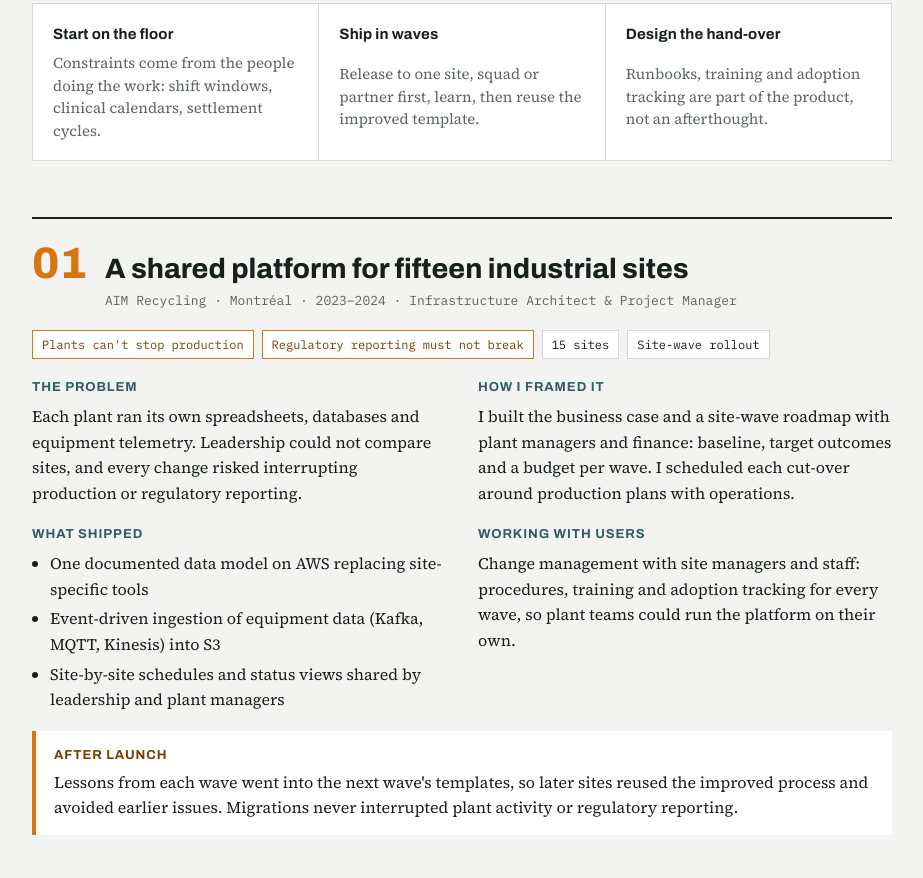
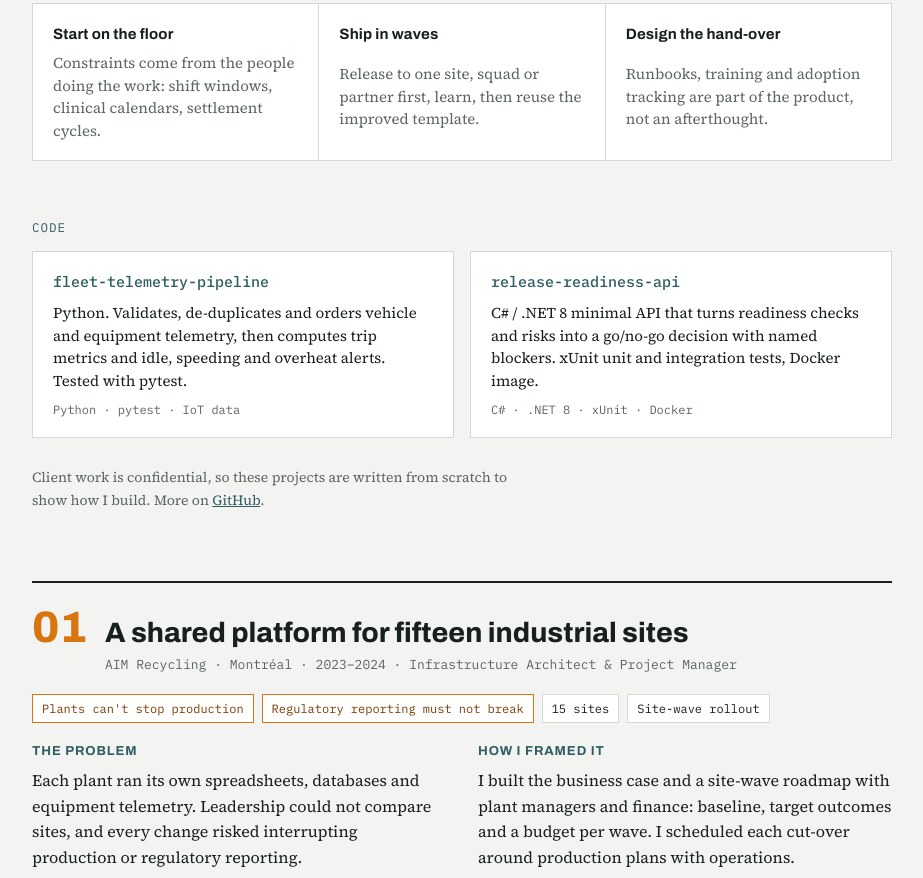
Before and after one commit to fleurybryanhavyarimana0-X/fleurybryanhavyarimana0-X.github.io, a plain HTML site: page index.html in a window 1280 px wide. Shown: the part 482-1360 px from the top of the page, without its empty margins (178-1101 px from the left). Drawn offline with Linux system fonts and the light colour scheme.

Commit message:
Add code projects section

```diff
--- a/index.html
+++ b/index.html
@@ -47,6 +47,14 @@ h1 span{color:var(--signal)}
 .grid ul{padding-left:18px;display:grid;gap:4px}
 .after{background:var(--surface);border-left:4px solid var(--signal);padding:14px 18px;font-size:16px}
 .after b{font-family:var(--display);font-size:13px;letter-spacing:.07em;text-transform:uppercase;color:var(--signal-ink);display:block;margin-bottom:4px}
+.projects{display:grid;gap:14px}
+.proj-grid{display:grid;grid-template-columns:repeat(auto-fit,minmax(260px,1fr));gap:16px}
+.proj{display:grid;gap:8px;padding:18px 20px;background:var(--surface);border:1px solid var(--line);color:var(--ink);text-decoration:none;min-width:0}
+.proj:hover,.proj:focus-visible{border-color:var(--signal);outline:none}
+.proj h3{font-family:var(--mono);font-size:15px;font-weight:500;margin:0;color:var(--steel)}
+.proj p{margin:0;font-size:15px;line-height:1.5}
+.proj span{font-family:var(--mono);font-size:12px;color:var(--muted)}
+.note a{color:var(--steel)}
 footer{border-top:1px solid var(--line);padding-top:22px;display:grid;gap:10px;font-size:15px;color:var(--muted)}
 footer .contact{font-family:var(--mono);font-size:14px;color:var(--ink);user-select:all}
 .note{font-size:14px;color:var(--muted);max-width:66ch}
@@ -67,6 +75,15 @@ footer .contact{font-family:var(--mono);font-size:14px;color:var(--ink);user-sel
   <div><h3>Ship in waves</h3><p>Release to one site, squad or partner first, learn, then reuse the improved template.</p></div>
   <div><h3>Design the hand-over</h3><p>Runbooks, training and adoption tracking are part of the product, not an afterthought.</p></div>
 </div>
+
+<section class="projects" aria-label="Code">
+  <div class="eyebrow">Code</div>
+  <div class="proj-grid">
+    <a class="proj" href="https://github.com/fleurybryanhavyarimana0-X/fleet-telemetry-pipeline"><h3>fleet-telemetry-pipeline</h3><p>Python. Validates, de-duplicates and orders vehicle and equipment telemetry, then computes trip metrics and idle, speeding and overheat alerts. Tested with pytest.</p><span>Python · pytest · IoT data</span></a>
+    <a class="proj" href="https://github.com/fleurybryanhavyarimana0-X/release-readiness-api"><h3>release-readiness-api</h3><p>C# / .NET 8 minimal API that turns readiness checks and risks into a go/no-go decision with named blockers. xUnit unit and integration tests, Docker image.</p><span>C# · .NET 8 · xUnit · Docker</span></a>
+  </div>
+  <p class="note">Client work is confidential, so these projects are written from scratch to show how I build. More on <a href="https://github.com/fleurybryanhavyarimana0-X">GitHub</a>.</p>
+</section>
 
 <article class="case">
   <div class="case-head"><div class="num">01</div><h2>A shared platform for fifteen industrial sites</h2><div class="where">AIM Recycling · Montréal · 2023–2024 · Infrastructure Architect & Project Manager</div></div>
@@ -131,7 +148,7 @@ footer .contact{font-family:var(--mono);font-size:14px;color:var(--ink);user-sel
 <footer>
   <div>Contact</div>
   <div class="contact">fleury.dryan.havyarimana@gmail.com · 438-467-7656</div>
-  <div class="contact">linkedin.com/in/fleury-bryan-h-a7a21320b</div>
+  <div class="contact">linkedin.com/in/fleury-bryan-h-a7a21320b · github.com/fleurybryanhavyarimana0-X</div>
   <p class="note">Client screens and data are confidential, so these case studies describe the problems, decisions and outcomes rather than reproducing internal interfaces.</p>
 </footer>
 </div>
```
